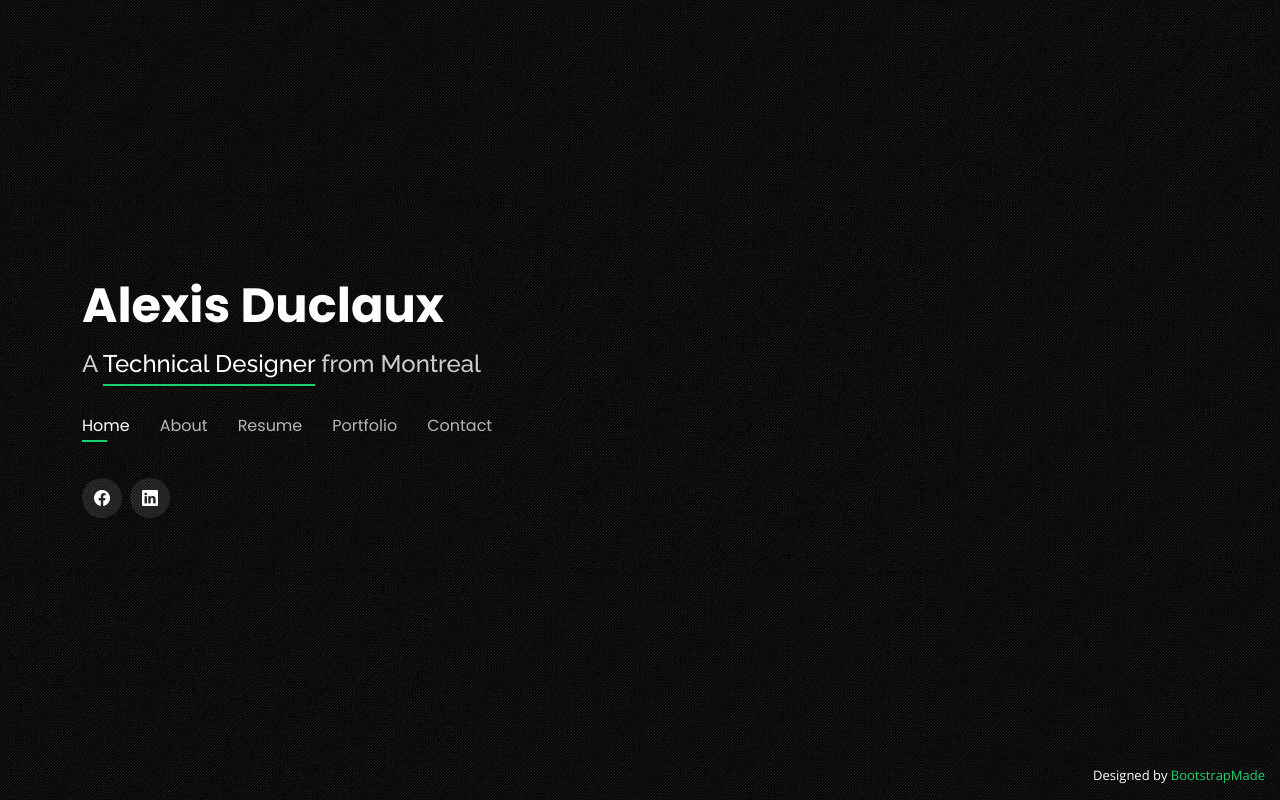
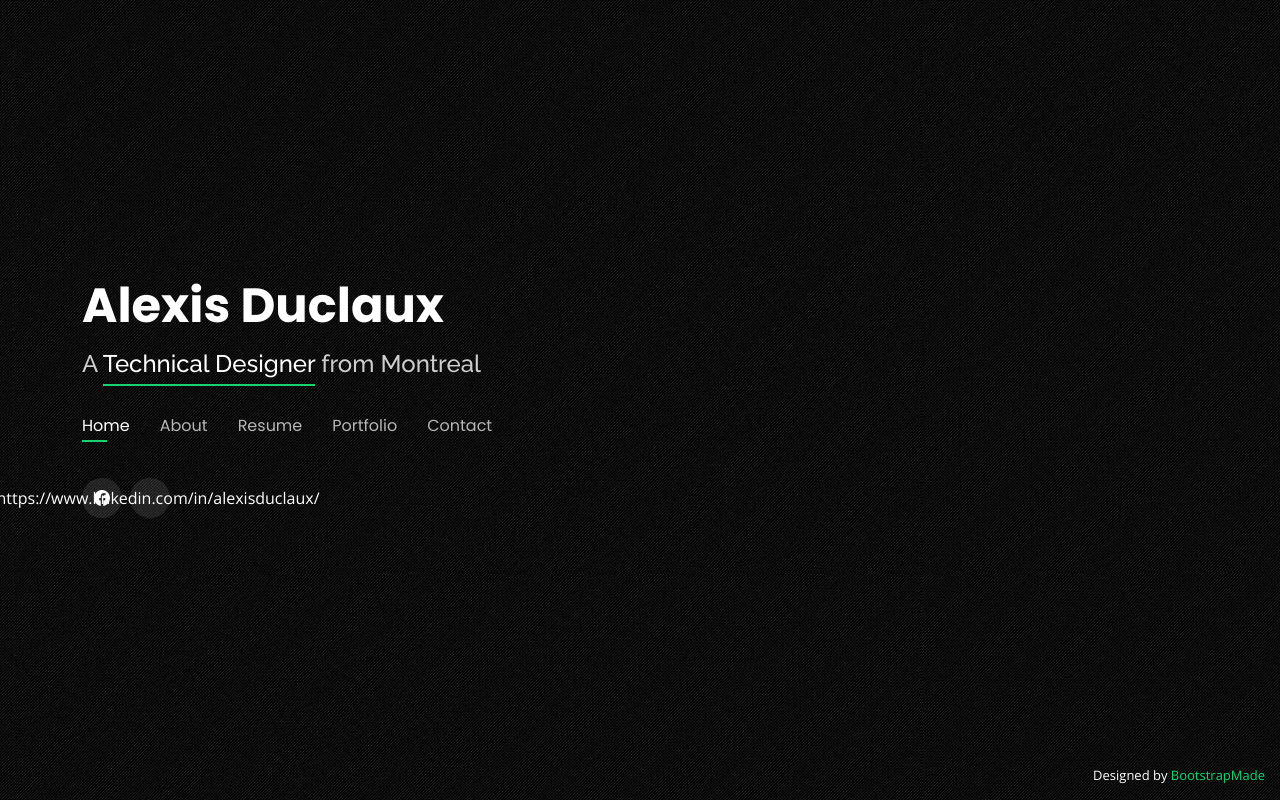
Before and after one commit to AlexisDuclaux/AlexisDuclaux.github.io, a plain HTML site: page index.html in a window 1280 px wide. Drawn offline with nearby package versions, Linux system fonts and the light colour scheme.

Commit message:
Update index.html

```diff
--- a/index.html
+++ b/index.html
@@ -61,7 +61,7 @@
 
       <div class="social-links">
         <a href="#" class="facebook"><i class="bi bi-facebook"></i></a>
-        <a href="#" class="linkedin"><i class="bi bi-linkedin"></i></a>
+        <a href="#" class="linkedin"><i class="bi bi-linkedin"></i>https://www.linkedin.com/in/alexisduclaux/</a>
       </div>
 
     </div>
```
